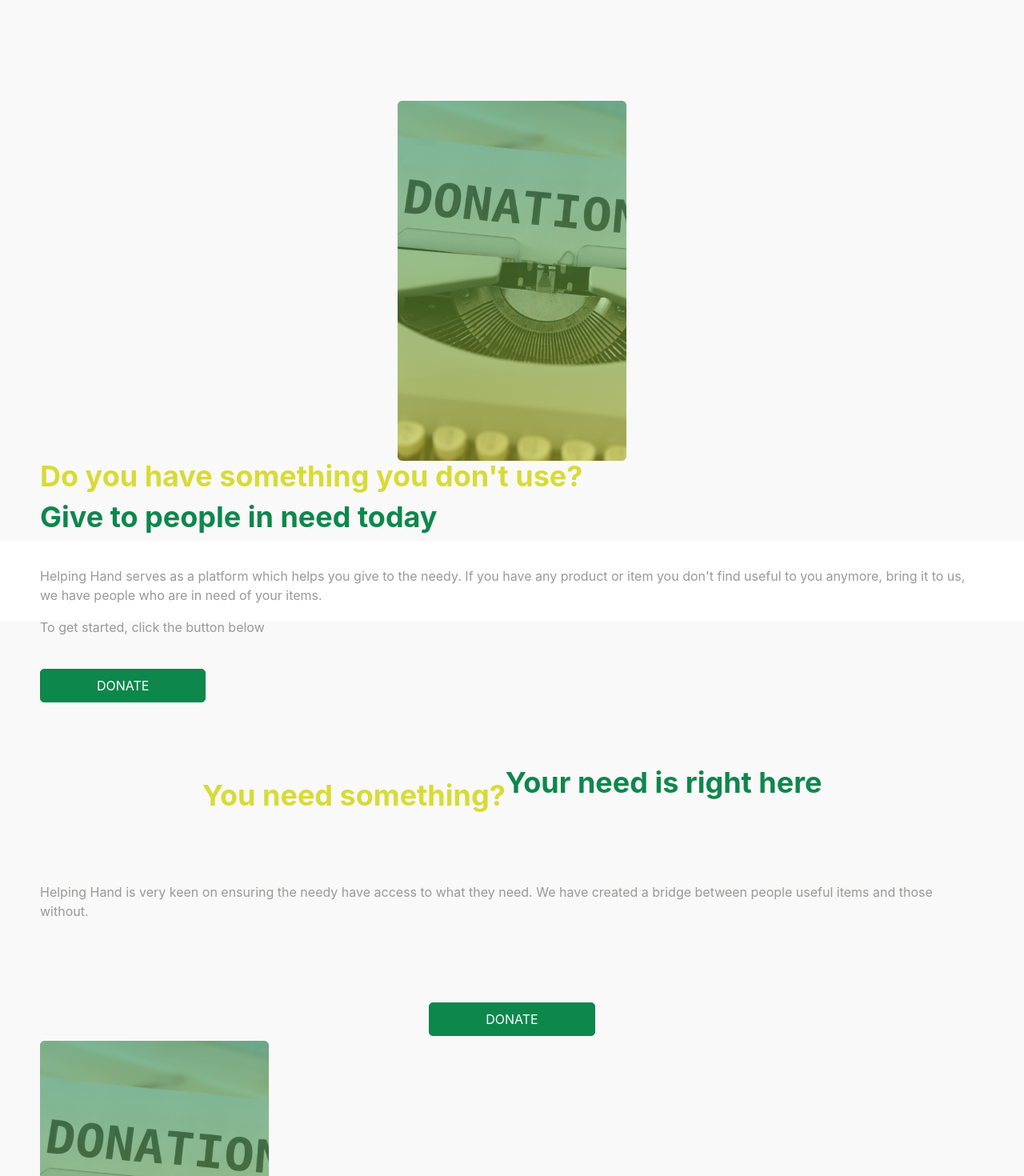
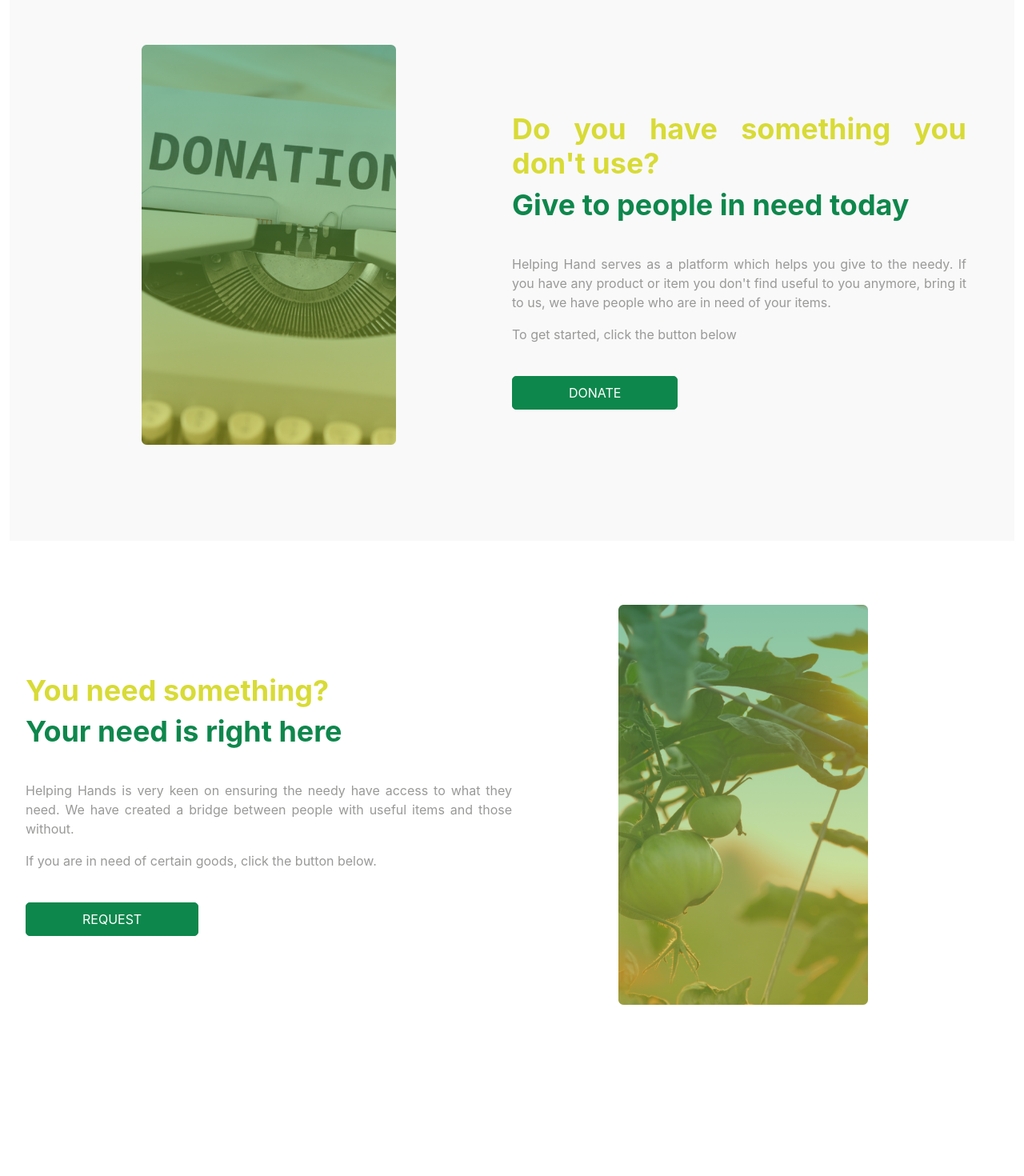
Before and after one commit to nelsonogueh/helping-hand-DSFE, a React (Create React App) app: page / in a window 1280 px wide. Shown: the part 780-2250 px from the top of the page at 80% size. After the commit the page ends 2156 px from the top, so only its background shows below. Built offline with nearby package versions, Linux system fonts and the light colour scheme.

Commit message:
Landing page - third section completed

```diff
--- a/src/components/Header/Header.css
+++ b/src/components/Header/Header.css
@@ -1,3 +1,6 @@
+.navbar-collapse {
+  background-color: white !important;
+}
 .menu-nav-item {
   margin: 0px 5px;
 }
@@ -37,4 +40,5 @@
 .navbar-main-container {
   height: 70px;
   z-index: 999;
+  background-color: white !important;
 }
--- a/src/components/Header/Header.js
+++ b/src/components/Header/Header.js
@@ -8,7 +8,7 @@ const Header = (props) => {
   return (
     <Navbar
       sticky="top"
-      className="navbar-main-container"
+      className="navbar-main-container navbar-background"
       bg="light"
       expand="lg"
     >
--- a/src/components/LandingPage/LandingPage.css
+++ b/src/components/LandingPage/LandingPage.css
@@ -1,5 +1,4 @@
 .section1-container {
-  /* background-color: crimson; */
   min-height: 400px;
   display: flex;
   width: 100%;
@@ -15,9 +14,10 @@
 }
 
 .section1-content-container {
-  width: 470px;
+  width: 100%;
   text-align: center;
 }
+
 .section1-content-h1 {
   color: #d8db36;
   font-weight: 700;
@@ -37,7 +37,6 @@
 
 .design-section1 {
   position: relative;
-
   height: 186px;
   width: 100%;
   background-image: url('../../assets/img/bg-design.jpg');
@@ -64,47 +63,114 @@
   font-size: 36px;
 }
 
-.section3-container {
-  display: flex;
-  flex-flow: row;
-  flex-wrap: wrap;
-  padding: 150px 50px;
-  width: 100%;
-  justify-content: center;
-  margin-bottom: 100px;
-  background-color: #f9f9f9;
-  height: 700px;
-}
-
-.section3-container-left {
-  display: flex;
-  height: 100%;
-  width: 100%;
-  height: 100%;
-  flex-wrap: wrap;
-  justify-content: center;
-  align-items: center;
-}
-
-.section-3-donation-img {
-  max-height: 450px;
-}
-
-.section3-container-right {
-  display: flex;
-  flex-direction: column;
-  height: 100%;
-  width: 100%;
-  height: 100%;
-  flex-wrap: wrap;
-  justify-content: center;
-  align-items: flex-start;
-  text-align: left;
+.buttom-margin {
+  margin-bottom: 40px;
 }
 .section-paragraph {
   color: #999998;
 }
 
-.buttom-margin {
+.section3-container {
+  text-align: center;
+  padding: 80px 20px;
+}
+.section-3-donation-img {
+  height: 400px;
+}
+.section3-container {
+  background-color: #f9f9f9;
+}
+
+.section4-container {
+  text-align: center;
+  padding: 80px 20px;
+}
+.section-4-donation-img {
+  height: 400px;
   margin-bottom: 40px;
 }
+.section4-container {
+  background-color: #ffffff;
+  display: flex;
+  flex-direction: column;
+}
+
+/* RE-ORDER ON SMALLER DEVICES */
+.section4-container :nth-child(1) {
+  order: 2;
+}
+.section4-container :nth-child(2) {
+  order: 1;
+}
+
+/* RESPONSIVENESS -  FOR TABLET DEVICES */
+@media (min-width: 641px) {
+  /* TABLET */
+  .section1-content-container {
+    width: 470px;
+    text-align: center;
+  }
+
+  /* SECTION 3 */
+  .section-3-donation-img {
+    height: 500px;
+  }
+
+  .section3-container {
+    display: flex;
+    flex-direction: row;
+    flex-wrap: nowrap;
+    height: 700px;
+    justify-content: center;
+    align-items: center;
+    width: 100%;
+  }
+  .section3-container-left {
+    width: 50%;
+    flex-grow: 1;
+  }
+  .section3-container-right {
+    width: 50%;
+    flex-grow: 1;
+    text-align: justify;
+    padding-right: 40px;
+  }
+
+  /* SECTION 4 */
+  .section-4-donation-img {
+    height: 500px;
+  }
+
+  .section4-container-main {
+    /* background-color: #0e874c; */
+  }
+
+  .section4-container {
+    display: flex;
+    flex-direction: row;
+    flex-wrap: nowrap;
+    height: 700px;
+    justify-content: center;
+    align-items: center;
+    width: 100%;
+  }
+  /* RE-ORDER FLEX ITEMS ON LARGER DEVICES */
+  .section4-container :nth-child(1) {
+    order: 1 !important;
+  }
+  .section4-container :nth-child(2) {
+    order: 2 !important;
+  }
+
+  .section4-container-left {
+    width: 50%;
+    flex-grow: 1;
+    text-align: justify;
+    /* padding-left: 50px; */
+  }
+  .section4-container-right {
+    width: 50%;
+    flex-grow: 1;
+    padding-right: 30px;
+  }
+}
--- a/src/components/LandingPage/LandingPage.js
+++ b/src/components/LandingPage/LandingPage.js
@@ -1,5 +1,5 @@
 import React from 'react'
-import { Navbar, Container, Nav } from 'react-bootstrap'
+import { Navbar, Container, Nav, Row, Col } from 'react-bootstrap'
 
 import './LandingPage.css'
 import bgDesign from '../../assets/img/bg-design.jpg'
@@ -11,6 +11,10 @@ import bgEllipse from '../../assets/img/bg-ellipse.png'
 const LandingPage = (props) => {
   return (
     <div>
+      <Container fluid>
+        <Row>
+          <Col>
+            {' '}
             <section className="section1-container">
               <div className="section1-content-container">
                 <h1 className="section1-content-h1">
@@ -24,9 +28,17 @@ const LandingPage = (props) => {
                 </button>
               </div>
             </section>
+          </Col>
+        </Row>
+      </Container>
+
       <section className="design-section1"></section>
+
+      <Container fluid>
+        <Row>
+          <Col>
             <section className="section3-container">
-        <div className="section3-container-left">
+              <div className="section3-container-left buttom-margin">
                 <img className="section-3-donation-img" src={donation} />
               </div>
               <div className="section3-container-right">
@@ -37,10 +49,10 @@ const LandingPage = (props) => {
                   Give to people in need today
                 </h1>
                 <p className="section-paragraph">
-            Helping Hand serves as a platform which helps you give to the needy.
-            If you have any product or item you don't find useful to you
-            anymore, bring it to us, we have people who are in need of your
-            items.
+                  Helping Hand serves as a platform which helps you give to the
+                  needy. If you have any product or item you don't find useful
+                  to you anymore, bring it to us, we have people who are in need
+                  of your items.
                 </p>
                 <p className="section-paragraph buttom-margin">
                   To get started, click the button below
@@ -50,23 +62,39 @@ const LandingPage = (props) => {
                 </button>
               </div>
             </section>
-      <section className="section3-container">
-        <div className="section3-container-left">
-          <h1 className="main-title color-primary ">You need something?</h1>
-          <h1 className="sub-title buttom-margin">Your need is right here</h1>
+          </Col>
+        </Row>
+      </Container>
+      <Container className="section4-container-main" fluid>
+        <Row>
+          <Col>
+            <section className="section4-container">
+              <div className="section4-container-left buttom-margin">
+                <h1 className="main-title color-primary ">
+                  You need something?
+                </h1>
+                <h1 className="sub-title buttom-margin">
+                  Your need is right here
+                </h1>
+                <p className="section-paragraph">
+                  Helping Hands is very keen on ensuring the needy have access
+                  to what they need. We have created a bridge between people
+                  with useful items and those without.
+                </p>
                 <p className="section-paragraph buttom-margin">
-            Helping Hand is very keen on ensuring the needy have access to what
-            they need. We have created a bridge between people useful items and
-            those without.
+                  If you are in need of certain goods, click the button below.
                 </p>
                 <button className="primary-button section1-primary-button">
-            DONATE
+                  REQUEST
                 </button>
               </div>
-        <div className="section3-container-right">
-          <img className="section-3-donation-img" src={donation} />
+              <div className="section4-container-right">
+                <img className="section-4-donation-img" src={fruit} />
               </div>
             </section>
+          </Col>
+        </Row>
+      </Container>
     </div>
   )
 }
```
Lines whose indentation alone changed are shown as unchanged.
